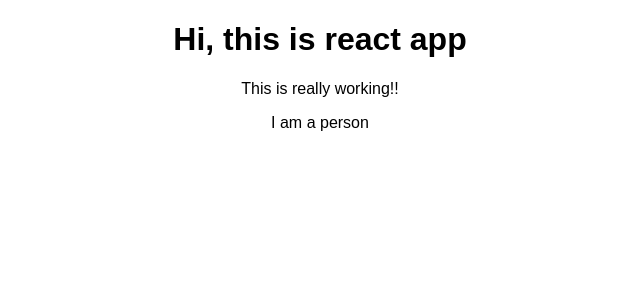
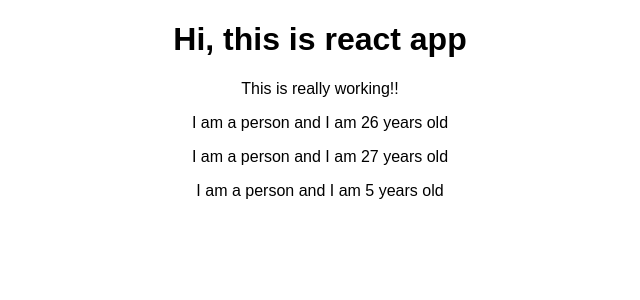
Before and after one commit to RahulPol/react-complete-guide, a React (Create React App) app in the folder project/react-complete-guide/: page / in a window 1280 px wide. Shown: the top 300 px of the page, without its empty margins (320-960 px from the left). Built offline with nearby package versions, Linux system fonts and the light colour scheme.

Commit message:
Section-3-Commit-8 making component dynamic

```diff
--- a/project/react-complete-guide/src/App.js
+++ b/project/react-complete-guide/src/App.js
@@ -1,8 +1,6 @@
 import React, { Component } from "react";
 import "./App.css";
 
-// while importing your custom components be sure to use capital case
-// as small case is reserved for html elements like div, p, etc
 import Person from "./Person/Person";
 
 class App extends Component {
@@ -12,6 +10,8 @@
         <h1>Hi, this is react app</h1>
         <p>This is really working!!</p>
         <Person />
+        <Person />
+        <Person />
       </div>
     );
   }
--- a/project/react-complete-guide/src/Person/Person.js
+++ b/project/react-complete-guide/src/Person/Person.js
@@ -1,7 +1,11 @@
 import React from "react";
 
 const Person = () => {
-  return <p> I am a person</p>;
+  return (
+    //This is really simple way of making your content dynamic, of course you
+    // can call function, or use properties received from  component
+    <p> I am a person and I am {Math.ceil(Math.random() * 30)} years old</p>
+  );
 };
 
 export default Person;
```
